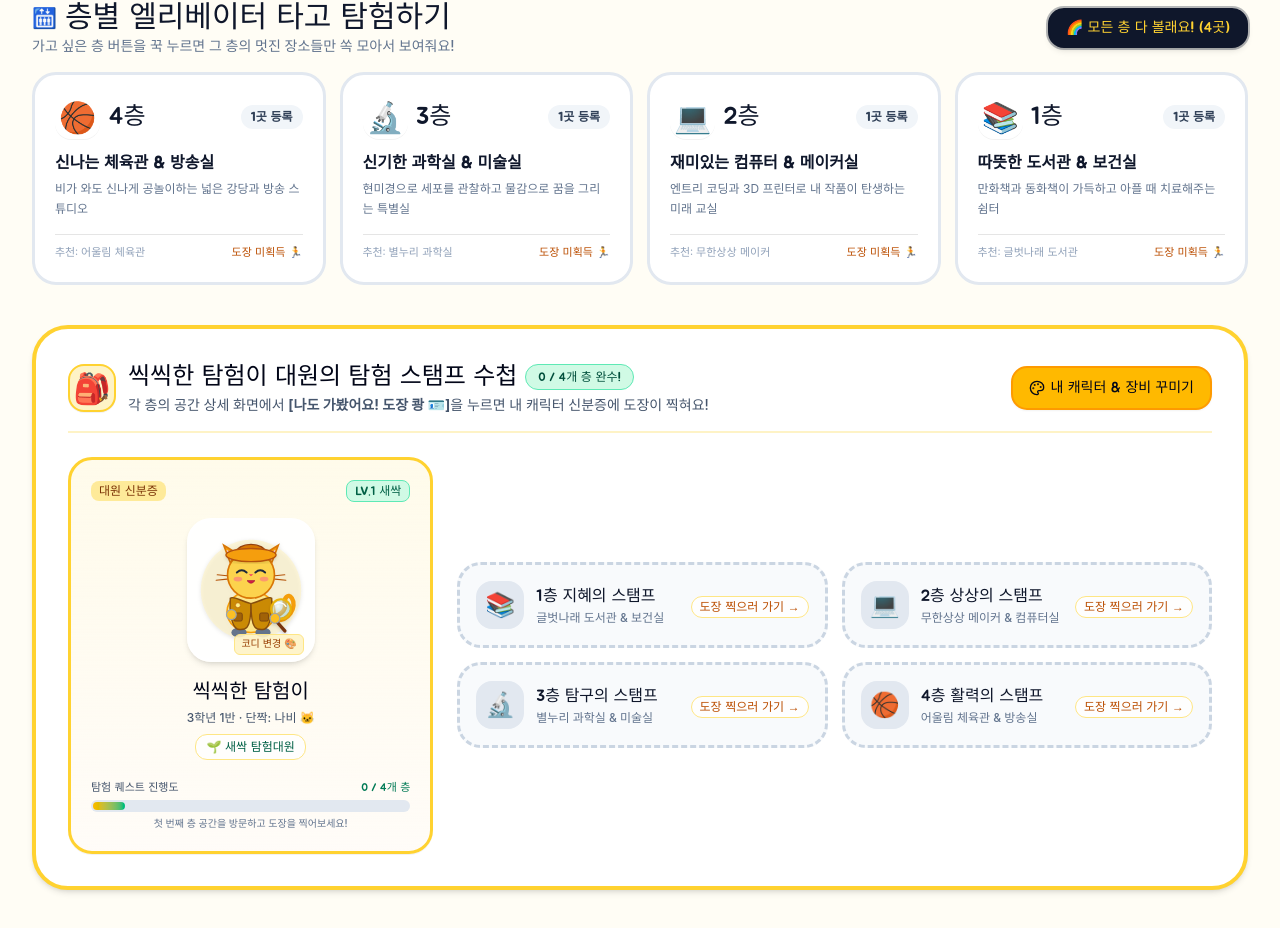
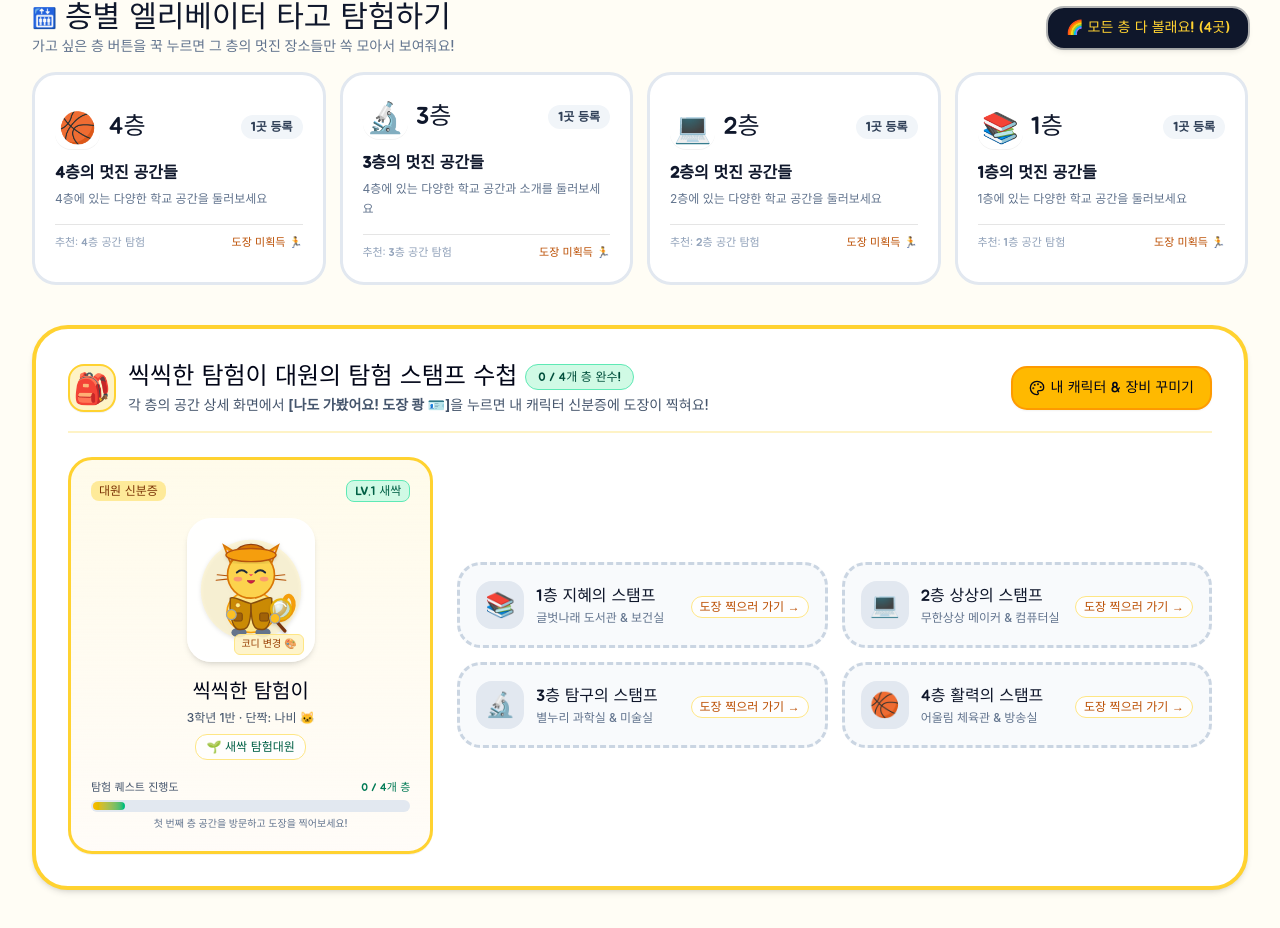
Before and after one commit to akinter2454/hwarang_school-introduce, a React (Vite) app: page / in a window 1280 px wide. Shown: the part 753-1681 px from the top of the page. Built offline with nearby package versions, Linux system fonts and the light colour scheme; no server answers; a web font is replaced by a local one.

Commit message:
Update ExperienceView.tsx

```diff
--- a/src/components/ExperienceView.tsx
+++ b/src/components/ExperienceView.tsx
@@ -295,34 +295,34 @@ export const ExperienceView: React.FC<ExperienceViewProps> = ({
             {
               floor: 4 as FloorNumber,
               emoji: '🏀',
-              title: '신나는 체육관 & 방송실',
-              desc: '비가 와도 신나게 공놀이하는 넓은 강당과 방송 스튜디오',
+              title: '4층의 멋진 공간들',
+              desc: '4층에 있는 다양한 학교 공간을 둘러보세요',
               accentLight: 'from-purple-500 to-indigo-600',
-              tag: '어울림 체육관',
+              tag: '4층 공간 탐험',
             },
             {
               floor: 3 as FloorNumber,
               emoji: '🔬',
-              title: '신기한 과학실 & 미술실',
-              desc: '현미경으로 세포를 관찰하고 물감으로 꿈을 그리는 특별실',
+              title: '3층의 멋진 공간들',
+              desc: '4층에 있는 다양한 학교 공간과 소개를 둘러보세요',
               accentLight: 'from-amber-400 to-amber-500',
-              tag: '별누리 과학실',
+              tag: '3층 공간 탐험',
             },
             {
               floor: 2 as FloorNumber,
               emoji: '💻',
-              title: '재미있는 컴퓨터 & 메이커실',
-              desc: '엔트리 코딩과 3D 프린터로 내 작품이 탄생하는 미래 교실',
+              title: '2층의 멋진 공간들',
+              desc: '2층에 있는 다양한 학교 공간을 둘러보세요',
               accentLight: 'from-sky-400 to-blue-500',
-              tag: '무한상상 메이커',
+              tag: '2층 공간 탐험',
             },
             {
               floor: 1 as FloorNumber,
               emoji: '📚',
-              title: '따뜻한 도서관 & 보건실',
-              desc: '만화책과 동화책이 가득하고 아플 때 치료해주는 쉼터',
+              title: '1층의 멋진 공간들',
+              desc: '1층에 있는 다양한 학교 공간을 둘러보세요',
               accentLight: 'from-emerald-400 to-teal-500',
-              tag: '글벗나래 도서관',
+              tag: '1층 공간 탐험',
             },
           ].map((item) => {
             const isSelected = selectedFloor === item.floor;
```
